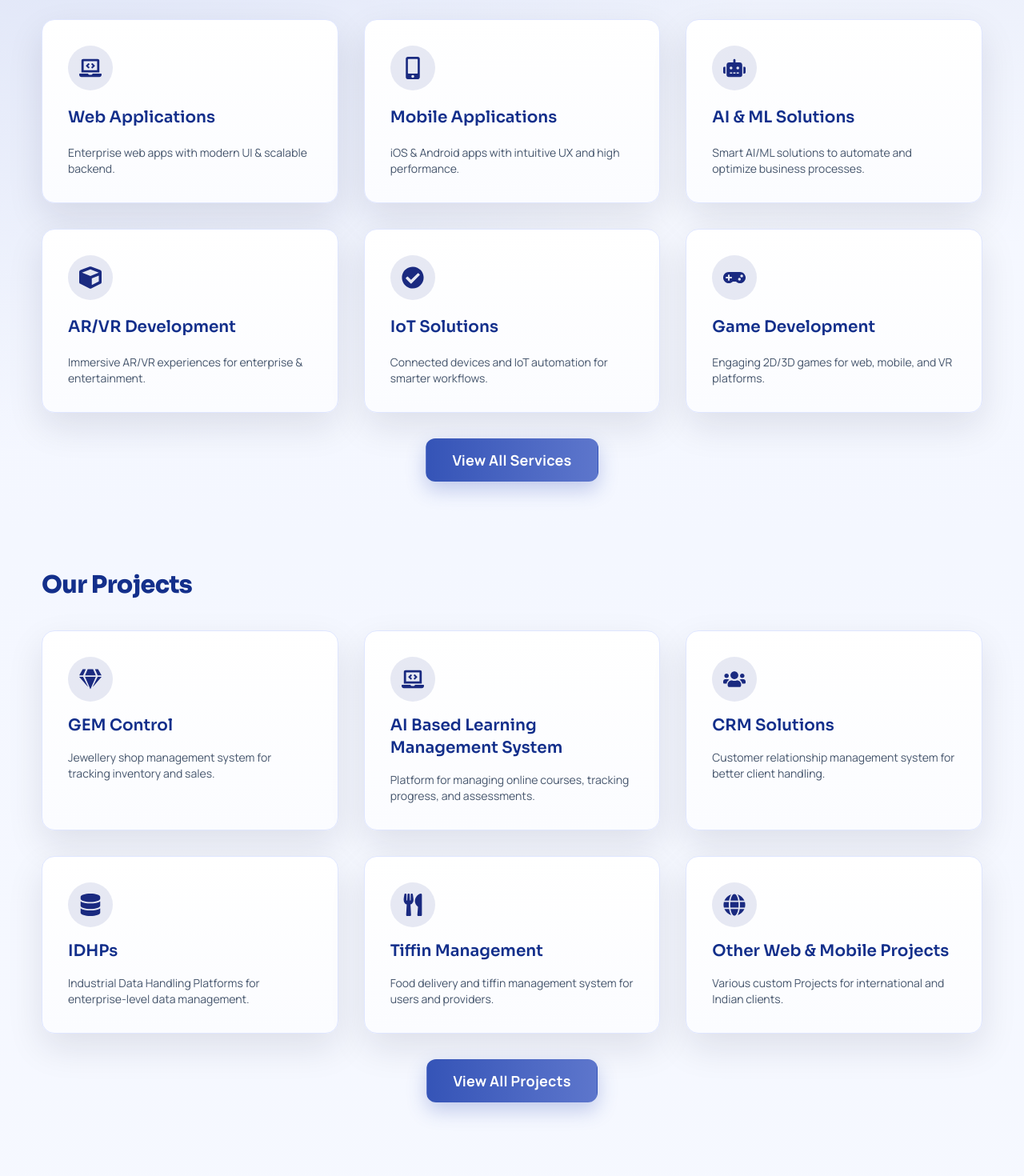
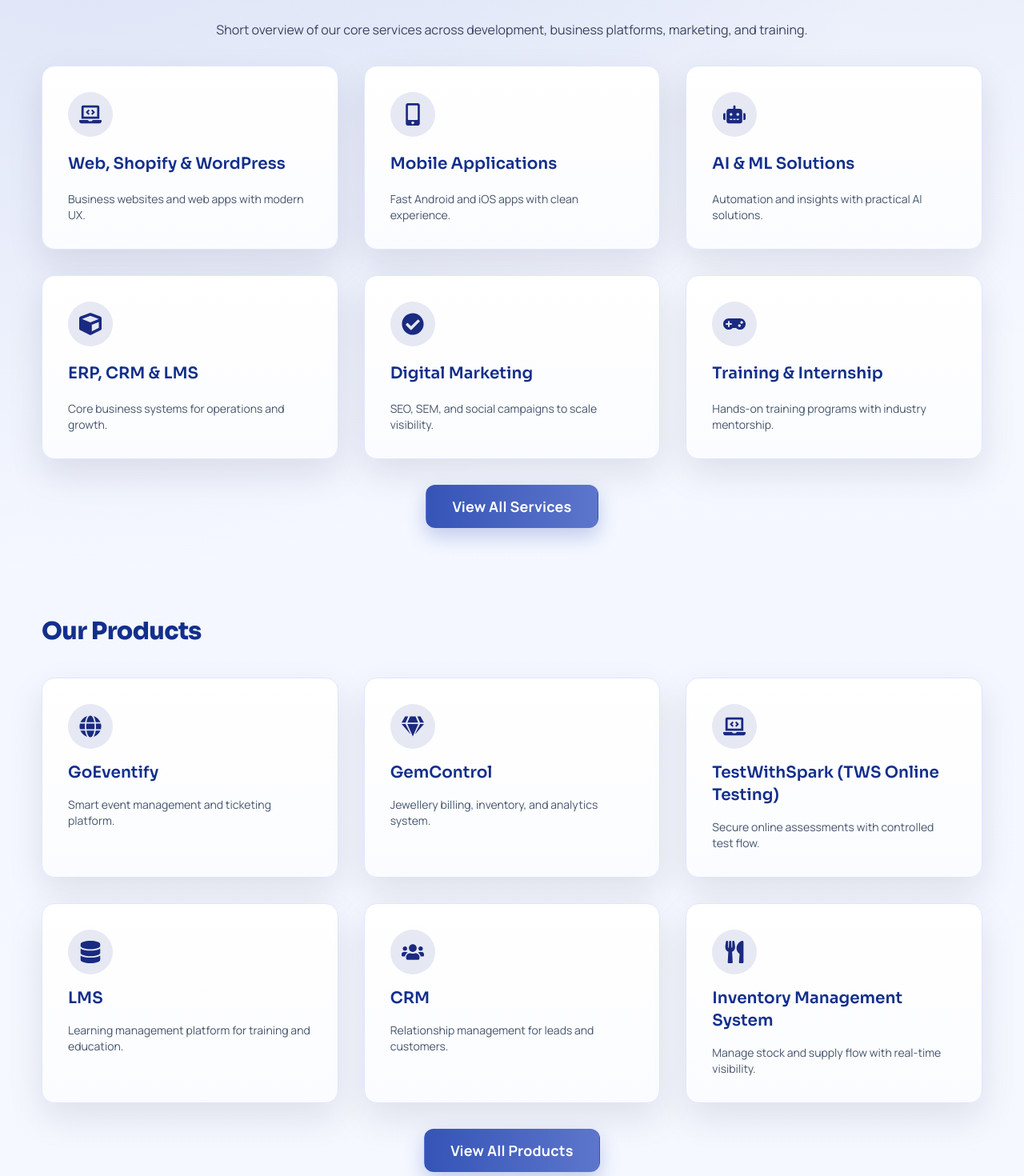
Before and after one commit to sapeksh123/ADRS-Techno-Portfolio, a React (Vite) app: page /about in a window 1280 px wide. Shown: the part 680-2150 px from the top of the page at 80% size. Built offline with nearby package versions, Linux system fonts and the light colour scheme.

Commit message:
Update footer and header links; modify service and product descriptions in About page

```diff
--- a/src/components/Footer.jsx
+++ b/src/components/Footer.jsx
@@ -9,8 +9,6 @@
   { label: "About", path: "/about" },
   { label: "Services", path: "/services" },
   { label: "Products", path: "/products" },
-  { label: "Internship", path: "/internship" },
-  { label: "Testimonials", path: "/testimonials" },
   { label: "Contact", path: "/contact" },
 ];
 
--- a/src/components/Header.jsx
+++ b/src/components/Header.jsx
@@ -12,8 +12,6 @@
     { label: "About", path: "/about" },
     { label: "Services", path: "/services" },
     { label: "Products", path: "/products" },
-    { label: "Internship", path: "/internship" },
-    { label: "Testimonials", path: "/testimonials" },
     { label: "Contact", path: "/contact" },
   ];
 
--- a/src/components/Hero.jsx
+++ b/src/components/Hero.jsx
@@ -77,10 +77,10 @@
               View Services
             </Link>
             <Link
-              to="/Projects"
+              to="/Products"
               className="focus-ring btn-secondary w-full px-6 py-3 text-sm sm:w-auto"
             >
-              View Projects
+              View Products
             </Link>
           </div>
 
--- a/src/pages/About.jsx
+++ b/src/pages/About.jsx
@@ -41,66 +41,66 @@
   const servicesList = [
     {
       icon: <FaLaptopCode size={28} color="#1A2A80" />,
-      title: "Web Applications",
-      desc: "Enterprise web apps with modern UI & scalable backend.",
+      title: "Web, Shopify & WordPress",
+      desc: "Business websites and web apps with modern UX.",
     },
     {
       icon: <FaMobileAlt size={28} color="#1A2A80" />,
       title: "Mobile Applications",
-      desc: "iOS & Android apps with intuitive UX and high performance.",
+      desc: "Fast Android and iOS apps with clean experience.",
     },
     {
       icon: <FaRobot size={28} color="#1A2A80" />,
       title: "AI & ML Solutions",
-      desc: "Smart AI/ML solutions to automate and optimize business processes.",
+      desc: "Automation and insights with practical AI solutions.",
     },
     {
       icon: <FaCube size={28} color="#1A2A80" />,
-      title: "AR/VR Development",
-      desc: "Immersive AR/VR experiences for enterprise & entertainment.",
+      title: "ERP, CRM & LMS",
+      desc: "Core business systems for operations and growth.",
     },
     {
       icon: <FaCheckCircle size={28} color="#1A2A80" />,
-      title: "IoT Solutions",
-      desc: "Connected devices and IoT automation for smarter workflows.",
+      title: "Digital Marketing",
+      desc: "SEO, SEM, and social campaigns to scale visibility.",
     },
     {
       icon: <FaGamepad size={28} color="#1A2A80" />,
-      title: "Game Development",
-      desc: "Engaging 2D/3D games for web, mobile, and VR platforms.",
+      title: "Training & Internship",
+      desc: "Hands-on training programs with industry mentorship.",
     },
   ];
 
-  const ProjectsList = [
+  const productsList = [
     {
-      title: "GEM Control",
-      desc: "Jewellery shop management system for tracking inventory and sales.",
+      title: "GoEventify",
+      desc: "Smart event management and ticketing platform.",
+      icon: <FaGlobe size={28} color="#1A2A80" />,
+    },
+    {
+      title: "GemControl",
+      desc: "Jewellery billing, inventory, and analytics system.",
       icon: <FaGem size={28} color="#1A2A80" />,
     },
     {
-      title: "AI Based Learning Management System",
-      desc: "Platform for managing online courses, tracking progress, and assessments.",
+      title: "TestWithSpark (TWS Online Testing)",
+      desc: "Secure online assessments with controlled test flow.",
       icon: <FaLaptopCode size={28} color="#1A2A80" />,
     },
     {
-      title: "CRM Solutions",
-      desc: "Customer relationship management system for better client handling.",
+      title: "LMS",
+      desc: "Learning management platform for training and education.",
+      icon: <FaDatabase size={28} color="#1A2A80" />,
+    },
+    {
+      title: "CRM",
+      desc: "Relationship management for leads and customers.",
       icon: <FaUsers size={28} color="#1A2A80" />,
     },
     {
-      title: "IDHPs",
-      desc: "Industrial Data Handling Platforms for enterprise-level data management.",
-      icon: <FaDatabase size={28} color="#1A2A80" />,
-    },
-    {
-      title: "Tiffin Management",
-      desc: "Food delivery and tiffin management system for users and providers.",
+      title: "Inventory Management System",
+      desc: "Manage stock and supply flow with real-time visibility.",
       icon: <FaUtensils size={28} color="#1A2A80" />,
-    },
-    {
-      title: "Other Web & Mobile Projects",
-      desc: "Various custom Projects for international and Indian clients.",
-      icon: <FaGlobe size={28} color="#1A2A80" />,
     },
   ];
 
@@ -118,7 +118,8 @@
             <p className="section-subtitle text-base md:text-lg mb-6">
               Founded in 2024, ADRS Techno Pvt Ltd delivers innovative
               technology solutions across India, US, Canada, and Korea. We
-              specialise in web, mobile, ERP, AI, AR/VR, and IoT Projects for
+              specialise in web, mobile, ERP, AI, marketing, and business
+              products for
               global clients.
             </p>
           </motion.div>
@@ -168,6 +169,9 @@
           <h3 className="section-title text-3xl mb-10">
             Our Services
           </h3>
+          <p className="section-subtitle mx-auto mb-8 max-w-3xl text-center text-sm md:text-base">
+            Short overview of our core services across development, business platforms, marketing, and training.
+          </p>
           <div className="grid grid-cols-1 md:grid-cols-3 gap-8">
             {servicesList.map((s, idx) => (
               <motion.div
@@ -200,10 +204,10 @@
       <section className="page-shell pt-2">
         <div>
           <h3 className="section-title text-3xl mb-10">
-            Our Projects
+            Our Products
           </h3>
           <div className="grid grid-cols-1 md:grid-cols-3 gap-8">
-            {ProjectsList.map((p, idx) => (
+            {productsList.map((p, idx) => (
               <motion.div
                 {...fadeUp(0.1 + idx * 0.1)}
                 key={idx}
@@ -222,10 +226,10 @@
 
           <div className="text-center mt-8">
             <Link
-              to="/Projects"
+              to="/products"
               className="focus-ring btn-primary px-8 py-3 text-lg"
             >
-              View All Projects
+              View All Products
             </Link>
           </div>
         </div>
@@ -256,29 +260,35 @@
           <h3 className="section-title text-3xl mb-2">
             Meet the Team
           </h3>
-          <p className="section-subtitle">Leadership and Development</p>
+          <p className="section-subtitle">Leadership Driving Product, Engineering, and Growth</p>
         </motion.div>
 
-        <div className="grid grid-cols-1 sm:grid-cols-2 md:grid-cols-4 gap-8">
-          <motion.div
-            {...fadeUp(0.1)}
-            className="surface-card flex cursor-pointer flex-col items-center gap-4 rounded-2xl p-6 text-center"
-          >
+        <motion.div
+          {...fadeUp(0.08)}
+          className="surface-card mx-auto mb-8 max-w-4xl rounded-2xl border border-[#dfe6ff] bg-gradient-to-r from-[#f7f9ff] to-white p-7 shadow-[0_16px_34px_rgba(13,38,95,0.09)]"
+        >
+          <div className="flex flex-col items-center gap-4 text-center md:flex-row md:items-center md:text-left">
             <img
               src="/profile.webp"
               alt="Abhishek Dubey"
-              className="h-24 w-24 rounded-full border-4 border-[#dfe6ff] object-cover"
+              className="h-28 w-28 rounded-full border-4 border-[#dfe6ff] object-cover"
             />
-            <h4 className="font-[Sora] text-xl font-semibold text-[#132f8b]">
-              Abhishek Dubey
-            </h4>
-            <p className="text-sm font-medium text-slate-700">Founder & CEO</p>
-            <p className="text-sm text-slate-500">Strategy and Product</p>
-          </motion.div>
+            <div>
+              <span className="mb-2 inline-block rounded-full bg-[#132f8b]/10 px-3 py-1 text-xs font-semibold uppercase tracking-wide text-[#132f8b]">
+                Chief Executive Officer
+              </span>
+              <h4 className="font-[Sora] text-2xl font-semibold text-[#132f8b]">Abhishek Dubey</h4>
+              <p className="mt-2 text-sm text-slate-600 md:text-base">
+                Founder & CEO leading company vision, strategy, and product direction across global engagements.
+              </p>
+            </div>
+          </div>
+        </motion.div>
 
+        <div className="grid grid-cols-1 gap-6 md:grid-cols-3">
           <motion.div
-            {...fadeUp(0.2)}
-            className="surface-card flex cursor-pointer flex-col items-center gap-4 rounded-2xl p-6 text-center"
+            {...fadeUp(0.12)}
+            className="surface-card flex flex-col items-center gap-4 rounded-2xl p-6 text-center transition hover:-translate-y-1"
           >
             <img
               src="/profile.webp"
@@ -288,29 +298,29 @@
             <h4 className="font-[Sora] text-xl font-semibold text-[#132f8b]">
               Siddhant Dubey
             </h4>
-            <p className="text-sm font-medium text-slate-700">CTO</p>
-            <p className="text-sm text-slate-500">Software Engineer and DevOps Specialist</p>
+            <p className="rounded-full bg-[#132f8b]/10 px-3 py-1 text-xs font-semibold uppercase tracking-wide text-[#132f8b]">Chief Technology Officer (CTO)</p>
+            <p className="text-sm text-slate-500">Technology architecture, engineering excellence, and DevOps reliability.</p>
           </motion.div>
 
           <motion.div
-            {...fadeUp(0.3)}
-            className="surface-card flex cursor-pointer flex-col items-center gap-4 rounded-2xl p-6 text-center"
+            {...fadeUp(0.18)}
+            className="surface-card flex flex-col items-center gap-4 rounded-2xl p-6 text-center transition hover:-translate-y-1"
           >
             <img
               src="/profile.webp"
-              alt="Piyush Khare"
+              alt="Prateek Gupta"
               className="h-24 w-24 rounded-full border-4 border-[#dfe6ff] object-cover"
             />
             <h4 className="font-[Sora] text-xl font-semibold text-[#132f8b]">
-              Piyush Khare
+            Prateek Gupta
             </h4>
-            <p className="text-sm font-medium text-slate-700">CFO and COO</p>
-            <p className="text-sm text-slate-500">Financial Strategist and Operations Leader</p>
+            <p className="rounded-full bg-[#132f8b]/10 px-3 py-1 text-xs font-semibold uppercase tracking-wide text-[#132f8b]">Co-Founder</p>
+            <p className="text-sm text-slate-500">Business operations, partnerships, and strategic execution for sustainable growth.</p>
           </motion.div>
 
           <motion.div
-            {...fadeUp(0.4)}
-            className="surface-card flex cursor-pointer flex-col items-center gap-4 rounded-2xl p-6 text-center"
+            {...fadeUp(0.24)}
+            className="surface-card flex flex-col items-center gap-4 rounded-2xl p-6 text-center transition hover:-translate-y-1"
           >
             <img
               src="/profile.webp"
@@ -320,8 +330,18 @@
             <h4 className="font-[Sora] text-xl font-semibold text-[#132f8b]">
               Dev Team
             </h4>
-            <p className="text-sm font-medium text-slate-700">20+ Developers</p>
-            <p className="text-sm text-slate-500">Full-stack, mobile, DevOps, cloud, AI/ML, and design</p>
+            <p className="rounded-full bg-[#132f8b]/10 px-3 py-1 text-xs font-semibold uppercase tracking-wide text-[#132f8b]">Engineering Team</p>
+            <p className="text-sm text-slate-500">40+ experienced developers across all domains including full-stack, mobile, cloud, AI/ML, and design.</p>
+          </motion.div>
+
+          <motion.div
+            {...fadeUp(0.3)}
+            className="surface-card md:col-span-3 flex flex-col items-center gap-3 rounded-2xl p-5 text-center"
+          >
+            <p className="font-[Sora] text-lg font-semibold text-[#132f8b]">Leadership Structure</p>
+            <p className="max-w-3xl text-sm text-slate-600 md:text-base">
+              Leadership order is organized as CEO at the top, followed by Chief Technology Officer (CTO) and Co-Founder to maintain clear communication and execution flow.
+            </p>
           </motion.div>
         </div>
       </section>
```
